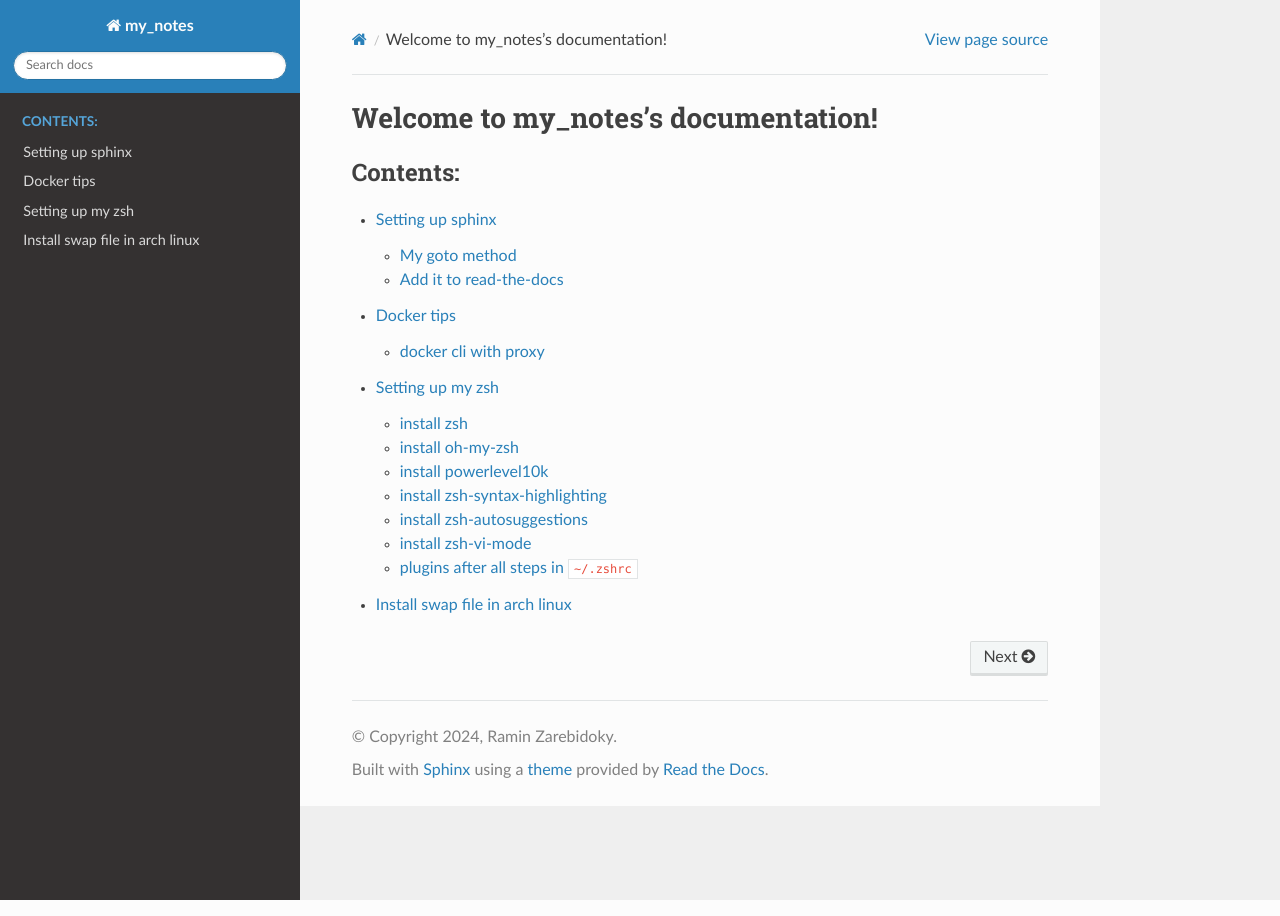
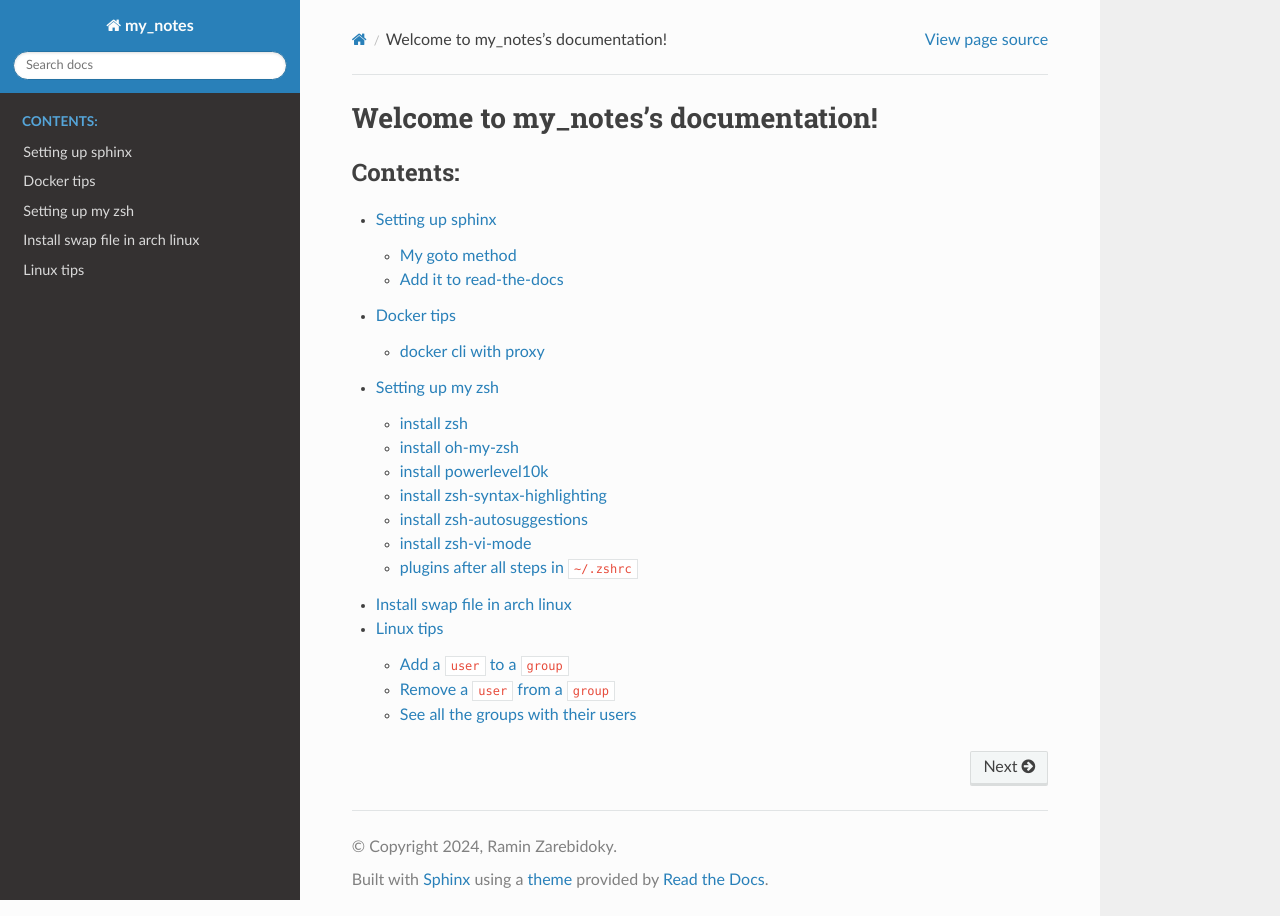
Before and after one commit to LiterallyTheOne/my_notes, a Sphinx documentation site: the page built from docs/source/index.rst, in a window 1280 px wide. Built offline with Sphinx 7.4.7 and the Read the Docs theme 2.0.0, drawn with Linux system fonts in a browser that asks for light colours.

Commit message:
Add linux tips containing on how to add a user from a group, remove a group from a group, see all groups with their users

```diff
--- a/docs/source/index.rst
+++ b/docs/source/index.rst
@@ -14,3 +14,4 @@ Welcome to my_notes's documentation!
    docker_tips
    setting_up_my_zsh
    install_swap_file_in_arch_linux
+   linux_tips
--- /dev/null
+++ b/docs/source/linux_tips.rst
@@ -0,0 +1,23 @@
+Linux tips
+==========
+
+Add a ``user`` to a ``group``
+-----------------------------
+
+.. code-block:: shell
+
+    sudo usermod -aG group user
+
+Remove a ``user`` from a ``group``
+----------------------------------
+
+.. code-block:: shell
+
+    sudo gpasswd --delete user group
+
+See all the groups with their users
+-----------------------------------
+
+.. code-block:: shell
+
+    sudo vim /etc/group
```
